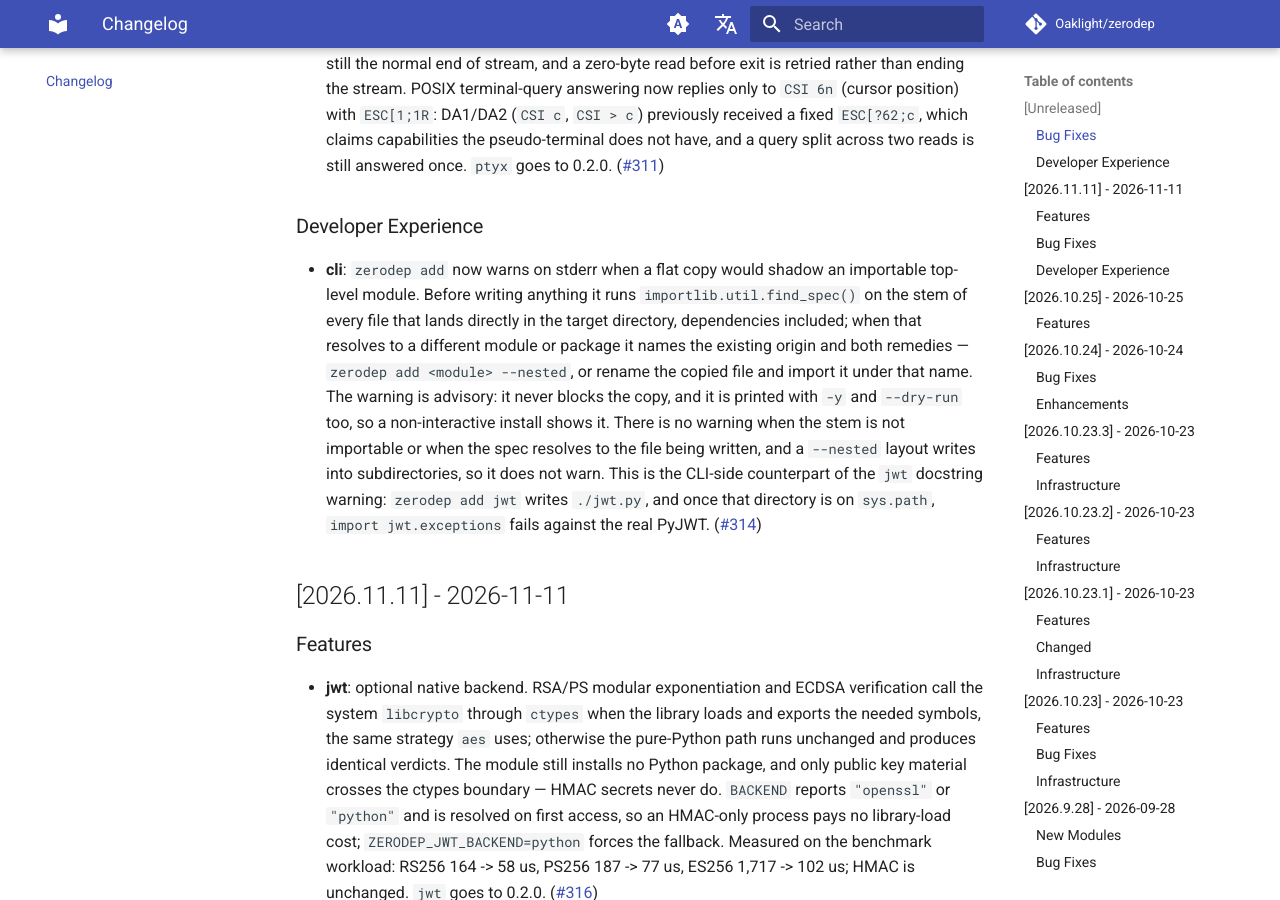
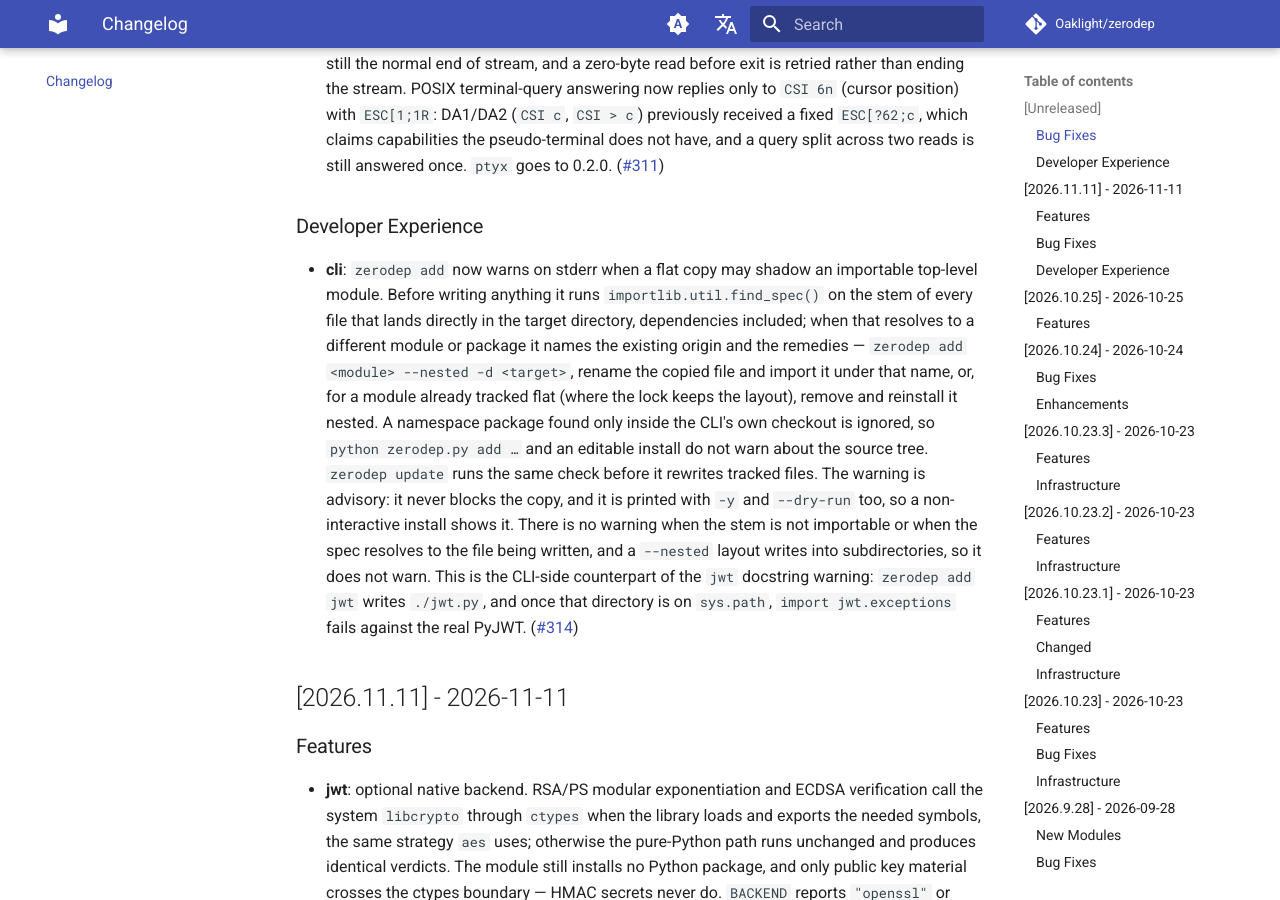
Before and after one commit to Oaklight/zerodep, an MkDocs documentation site: the page built from docs/changelog.md, in a window 1280 px wide and 900 px high, scrolled down 586 px. Built offline with MkDocs 1.6.1 and Material for MkDocs 9.7.7, drawn with Linux system fonts in a browser that asks for light colours; comment, search, counter and statistics services are not loaded.

Commit message:
docs: refine zerodep add shadow warning entry (#314)

```diff
--- a/docs/changelog.md
+++ b/docs/changelog.md
@@ -12,7 +12,7 @@
 
 ### Developer Experience
 
-- **cli**: `zerodep add` now warns on stderr when a flat copy would shadow an importable top-level module. Before writing anything it runs `importlib.util.find_spec()` on the stem of every file that lands directly in the target directory, dependencies included; when that resolves to a different module or package it names the existing origin and both remedies — `zerodep add <module> --nested`, or rename the copied file and import it under that name. The warning is advisory: it never blocks the copy, and it is printed with `-y` and `--dry-run` too, so a non-interactive install shows it. There is no warning when the stem is not importable or when the spec resolves to the file being written, and a `--nested` layout writes into subdirectories, so it does not warn. This is the CLI-side counterpart of the `jwt` docstring warning: `zerodep add jwt` writes `./jwt.py`, and once that directory is on `sys.path`, `import jwt.exceptions` fails against the real PyJWT. ([#314](https://github.com/Oaklight/zerodep/issues/314))
+- **cli**: `zerodep add` now warns on stderr when a flat copy may shadow an importable top-level module. Before writing anything it runs `importlib.util.find_spec()` on the stem of every file that lands directly in the target directory, dependencies included; when that resolves to a different module or package it names the existing origin and the remedies — `zerodep add <module> --nested -d <target>`, rename the copied file and import it under that name, or, for a module already tracked flat (where the lock keeps the layout), remove and reinstall it nested. A namespace package found only inside the CLI's own checkout is ignored, so `python zerodep.py add …` and an editable install do not warn about the source tree. `zerodep update` runs the same check before it rewrites tracked files. The warning is advisory: it never blocks the copy, and it is printed with `-y` and `--dry-run` too, so a non-interactive install shows it. There is no warning when the stem is not importable or when the spec resolves to the file being written, and a `--nested` layout writes into subdirectories, so it does not warn. This is the CLI-side counterpart of the `jwt` docstring warning: `zerodep add jwt` writes `./jwt.py`, and once that directory is on `sys.path`, `import jwt.exceptions` fails against the real PyJWT. ([#314](https://github.com/Oaklight/zerodep/issues/314))
 
 ## [2026.11.11] - 2026-11-11
 
```
